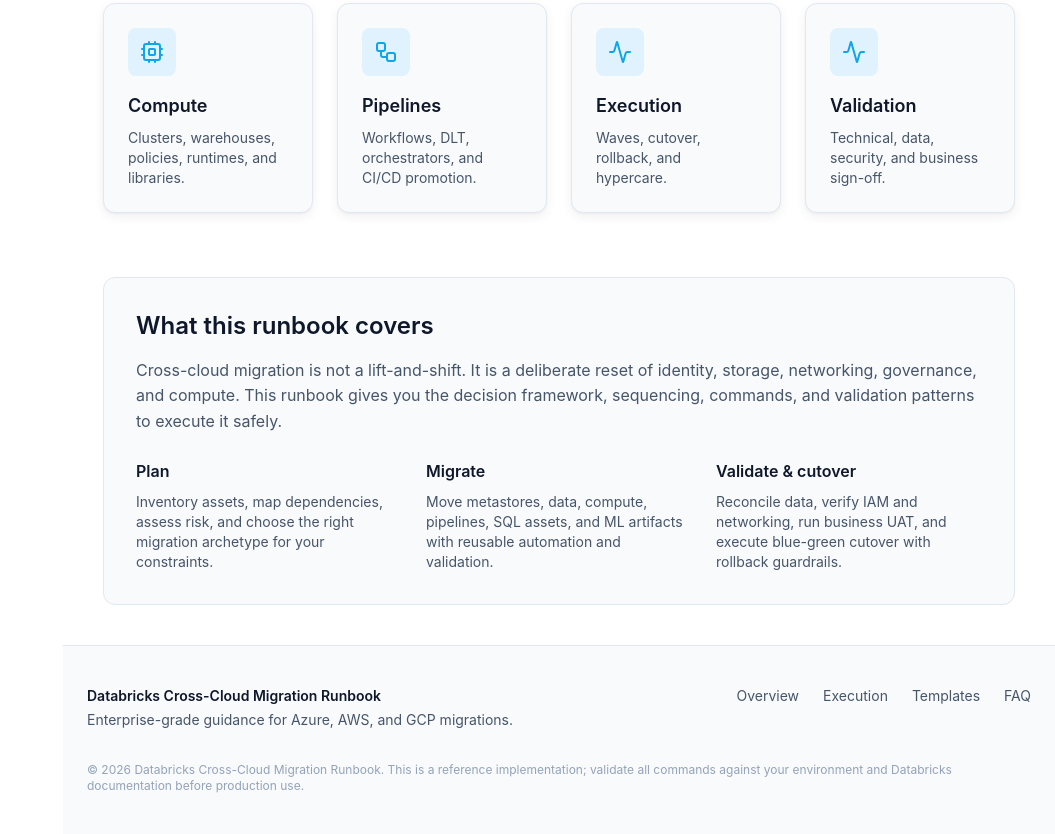
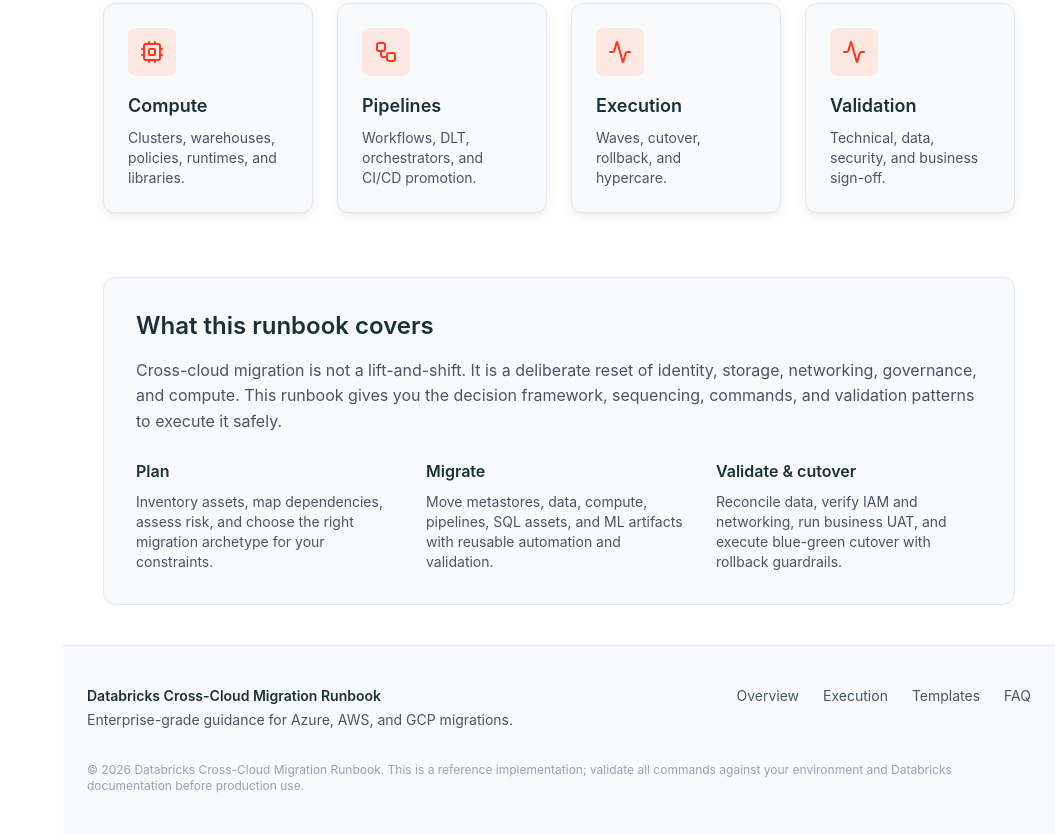
Before and after one commit to jthiruveedula/databricks-cross-cloud-migration, an Astro site: page / in a window 1280 px wide. Shown: the part 1303-2137 px from the top of the page, without its empty margins (225-1280 px from the left). Built offline with nearby package versions, Linux system fonts and the light colour scheme; Astro itself is replaced by a stand-in of ours.

Commit message:
Switch site theme to Databricks brand colors
Accent, gradients, hero glow/orbs, and the scroll progress bar all used a
generic blue/violet/pink palette unrelated to the product this runbook is
about. Replaced with Databricks' brand colors: Lava (#FF3621) as the
primary accent and Navy (#1B3139) for heading ink, with warm orange/pink
gradient stops instead of blue/violet/pink.

```diff
--- a/src/components/ProgressIndicator.tsx
+++ b/src/components/ProgressIndicator.tsx
@@ -17,7 +17,7 @@
   return (
     <div className="fixed left-0 top-[var(--header-height)] z-50 h-0.5 w-full bg-[var(--border)]">
       <div
-        className="h-full bg-gradient-to-r from-[var(--accent)] to-violet-500 transition-all"
+        className="h-full bg-gradient-to-r from-[var(--accent)] to-orange-400 transition-all"
         style={{ width: `${progress}%` }}
       />
     </div>
--- a/src/styles/global.css
+++ b/src/styles/global.css
@@ -8,13 +8,14 @@
   --surface: #ffffff;
   --surface-elevated: #f8fafc;
   --surface-hover: #f1f5f9;
-  --ink: #0f172a;
+  --ink: #1b3139;
   --ink-muted: #475569;
   --ink-subtle: #94a3b8;
   --border: #e2e8f0;
-  --accent: #0ea5e9;
-  --accent-soft: #e0f2fe;
-  --glow-color: rgba(14, 165, 233, 0.25);
+  /* Databricks brand: Lava (#FF3621) accent on Navy (#1B3139) ink. */
+  --accent: #ff3621;
+  --accent-soft: #ffe7e2;
+  --glow-color: rgba(255, 54, 33, 0.22);
   --success: #10b981;
   --warning: #f59e0b;
   --danger: #ef4444;
@@ -33,9 +34,9 @@
   --ink-muted: #94a3b8;
   --ink-subtle: #64748b;
   --border: #1e293b;
-  --accent: #38bdf8;
-  --accent-soft: rgba(56, 189, 248, 0.12);
-  --glow-color: rgba(56, 189, 248, 0.18);
+  --accent: #ff6a52;
+  --accent-soft: rgba(255, 106, 82, 0.14);
+  --glow-color: rgba(255, 106, 82, 0.2);
 }
 
 * {
@@ -84,7 +85,7 @@
 }
 
 .gradient-text {
-  background: linear-gradient(135deg, var(--accent), #8b5cf6, #ec4899);
+  background: linear-gradient(135deg, var(--accent), #ff8a3d, #ffb199);
   background-size: 200% 200%;
   -webkit-background-clip: text;
   -webkit-text-fill-color: transparent;
@@ -96,16 +97,16 @@
   position: absolute;
   inset: 0;
   background:
-    radial-gradient(circle at 20% 30%, rgba(14, 165, 233, 0.12) 0%, transparent 40%),
-    radial-gradient(circle at 80% 70%, rgba(139, 92, 246, 0.10) 0%, transparent 40%);
+    radial-gradient(circle at 20% 30%, rgba(255, 54, 33, 0.12) 0%, transparent 40%),
+    radial-gradient(circle at 80% 70%, rgba(255, 138, 61, 0.10) 0%, transparent 40%);
   pointer-events: none;
   z-index: 0;
 }
 
 .dark .hero-glow {
   background:
-    radial-gradient(circle at 20% 30%, rgba(56, 189, 248, 0.10) 0%, transparent 40%),
-    radial-gradient(circle at 80% 70%, rgba(139, 92, 246, 0.08) 0%, transparent 40%);
+    radial-gradient(circle at 20% 30%, rgba(255, 106, 82, 0.12) 0%, transparent 40%),
+    radial-gradient(circle at 80% 70%, rgba(255, 138, 61, 0.09) 0%, transparent 40%);
 }
 
 .prose {
@@ -290,7 +291,7 @@
   left: -5%;
   width: 280px;
   height: 280px;
-  background: radial-gradient(circle, rgba(14, 165, 233, 0.45), transparent 70%);
+  background: radial-gradient(circle, rgba(255, 54, 33, 0.45), transparent 70%);
 }
 
 .hero-orb-2 {
@@ -298,7 +299,7 @@
   right: -5%;
   width: 320px;
   height: 320px;
-  background: radial-gradient(circle, rgba(139, 92, 246, 0.35), transparent 70%);
+  background: radial-gradient(circle, rgba(255, 138, 61, 0.35), transparent 70%);
   animation-delay: -4s;
 }
 
@@ -307,20 +308,20 @@
   right: 20%;
   width: 160px;
   height: 160px;
-  background: radial-gradient(circle, rgba(236, 72, 153, 0.25), transparent 70%);
+  background: radial-gradient(circle, rgba(255, 177, 153, 0.3), transparent 70%);
   animation-delay: -8s;
 }
 
 .dark .hero-orb-1 {
-  background: radial-gradient(circle, rgba(56, 189, 248, 0.35), transparent 70%);
+  background: radial-gradient(circle, rgba(255, 106, 82, 0.35), transparent 70%);
 }
 
 .dark .hero-orb-2 {
-  background: radial-gradient(circle, rgba(139, 92, 246, 0.28), transparent 70%);
+  background: radial-gradient(circle, rgba(255, 138, 61, 0.28), transparent 70%);
 }
 
 .dark .hero-orb-3 {
-  background: radial-gradient(circle, rgba(236, 72, 153, 0.18), transparent 70%);
+  background: radial-gradient(circle, rgba(255, 177, 153, 0.2), transparent 70%);
 }
 
 .card-grid > * {
```
